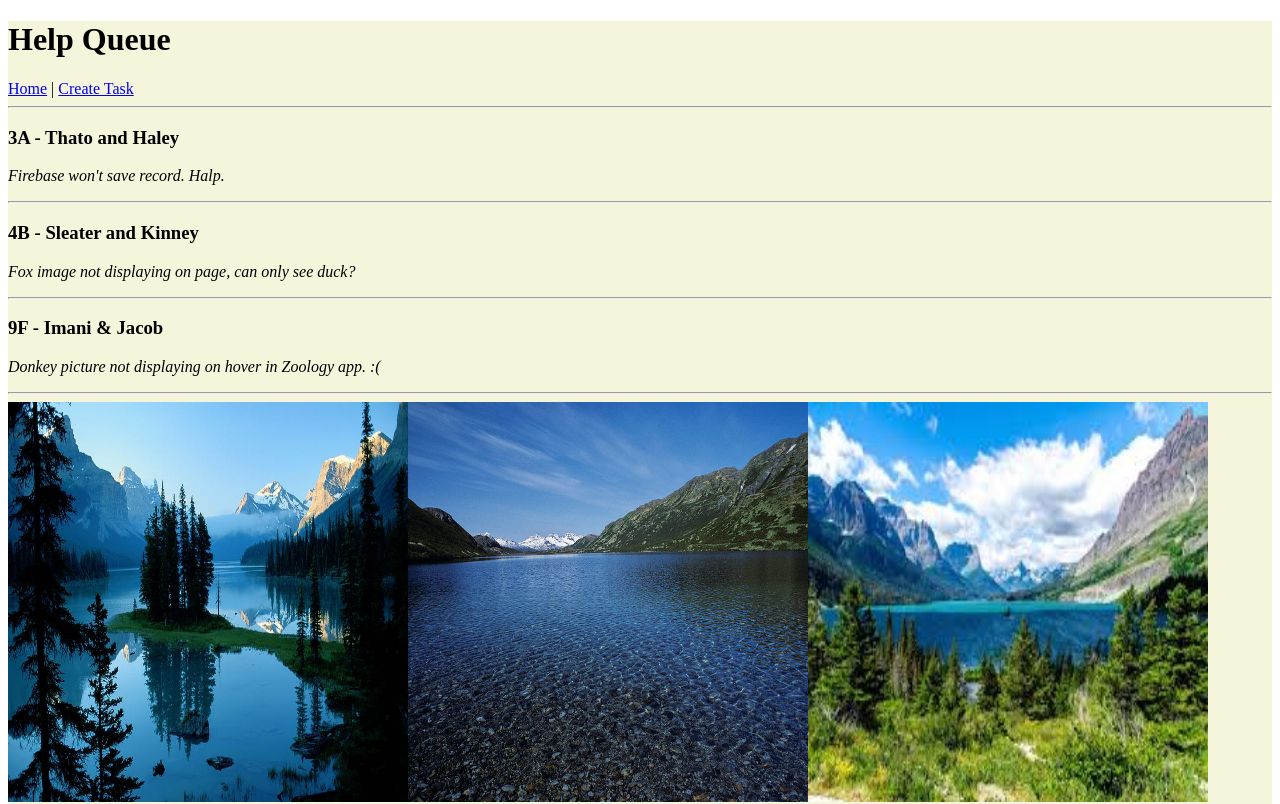
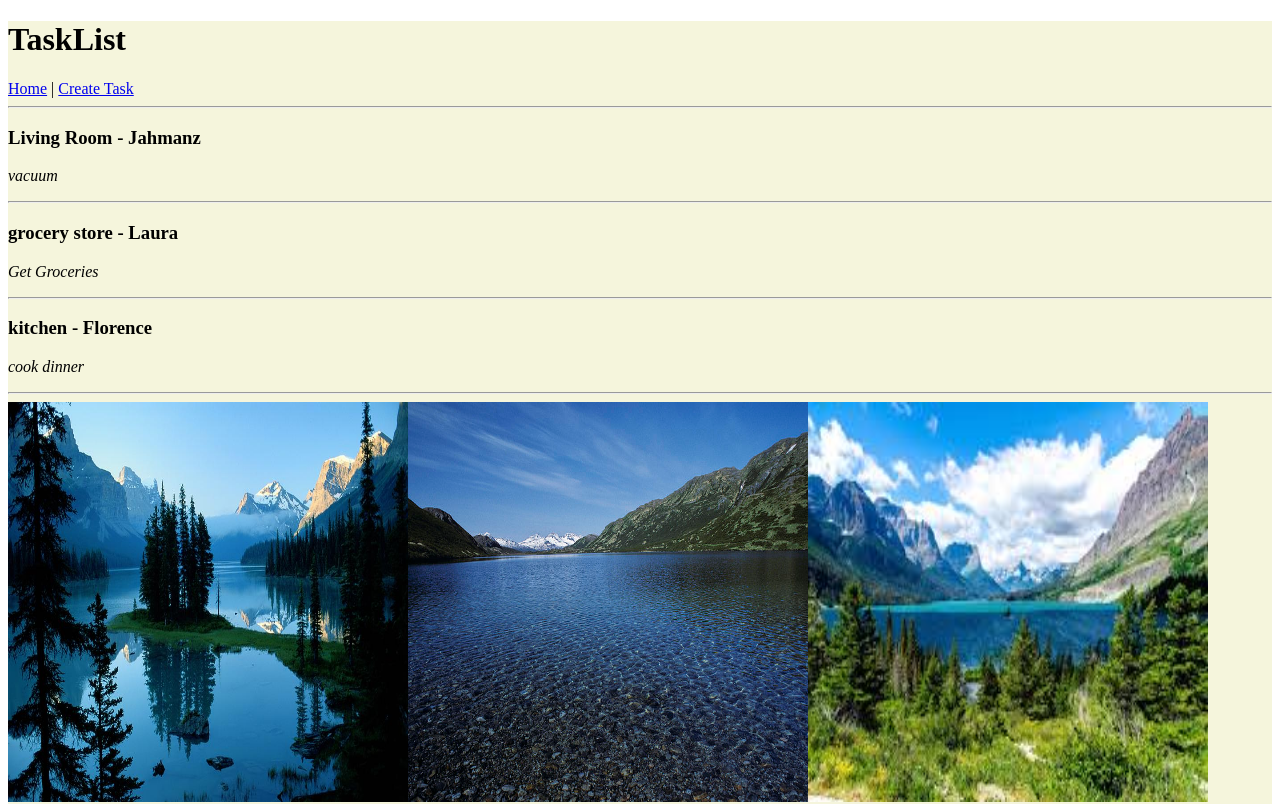
Before and after one commit to Jahmanz/chores, a React app: page / in a window 1280 px wide. Shown: the top 804 px of the page. Built offline with nearby package versions, Linux system fonts and the light colour scheme.

Commit message:
makes more progress with project

```diff
--- a/src/components/Header.jsx
+++ b/src/components/Header.jsx
@@ -4,10 +4,10 @@ import { Link } from 'react-router-dom';
 function Header(){
   return (
     <div>
-      <h1>Help Queue</h1>
-        <Link to="/">Home</Link> | <Link to="/newtask">Create Task</Link>
-        </div>
-      );
-    }
+      <h1>TaskList</h1>
+      <Link to="/">Home</Link> | <Link to="/newtask">Create Task</Link>
+    </div>
+  );
+}
 
-    export default Header;
+export default Header;
--- a/src/components/TaskList.jsx
+++ b/src/components/TaskList.jsx
@@ -1,23 +1,22 @@
 import React from 'react';
 import Task from './Task';
 export default TaskList;
-import scenic from '../assets/images/scenic.jpg';
 
 var masterTaskList = [
   {
-    names: 'Thato and Haley',
-    location: '3A',
-    job: 'Firebase won\'t save record. Halp.'
+    names: 'Jahmanz',
+    location: 'Living Room',
+    job: 'vacuum'
   },
   {
-    names: 'Sleater and Kinney',
-    location: '4B',
-    job: 'Fox image not displaying on page, can only see duck?'
+    names: 'Laura',
+    location: 'grocery store',
+    job: 'Get Groceries'
   },
   {
-    names: 'Imani & Jacob',
-    location: '9F',
-    job: 'Donkey picture not displaying on hover in Zoology app. :('
+    names: 'Florence',
+    location: 'kitchen',
+    job: 'cook dinner'
   }
 ];
 
--- a/src/components/images.jsx
+++ b/src/components/images.jsx
@@ -11,13 +11,13 @@ function ImageComponent(){
       <img src={scenic}
         height={400}
         width={400}/>
-    <img src={scenic1}
+      <img src={scenic1}
         height={400}
         width={400}/>
-    <img src={scenic2}
+      <img src={scenic2}
         height={400}
         width={400}/>
-    <img src={scenic3}
+      <img src={scenic3}
         height={400}
         width={400}/>
     </div>
```
Also changed, not shown: .eslintrc.json, src/components/App.jsx (indentation only), src/components/NewTaskForm.jsx (indentation only), src/components/Task.jsx (indentation only).
